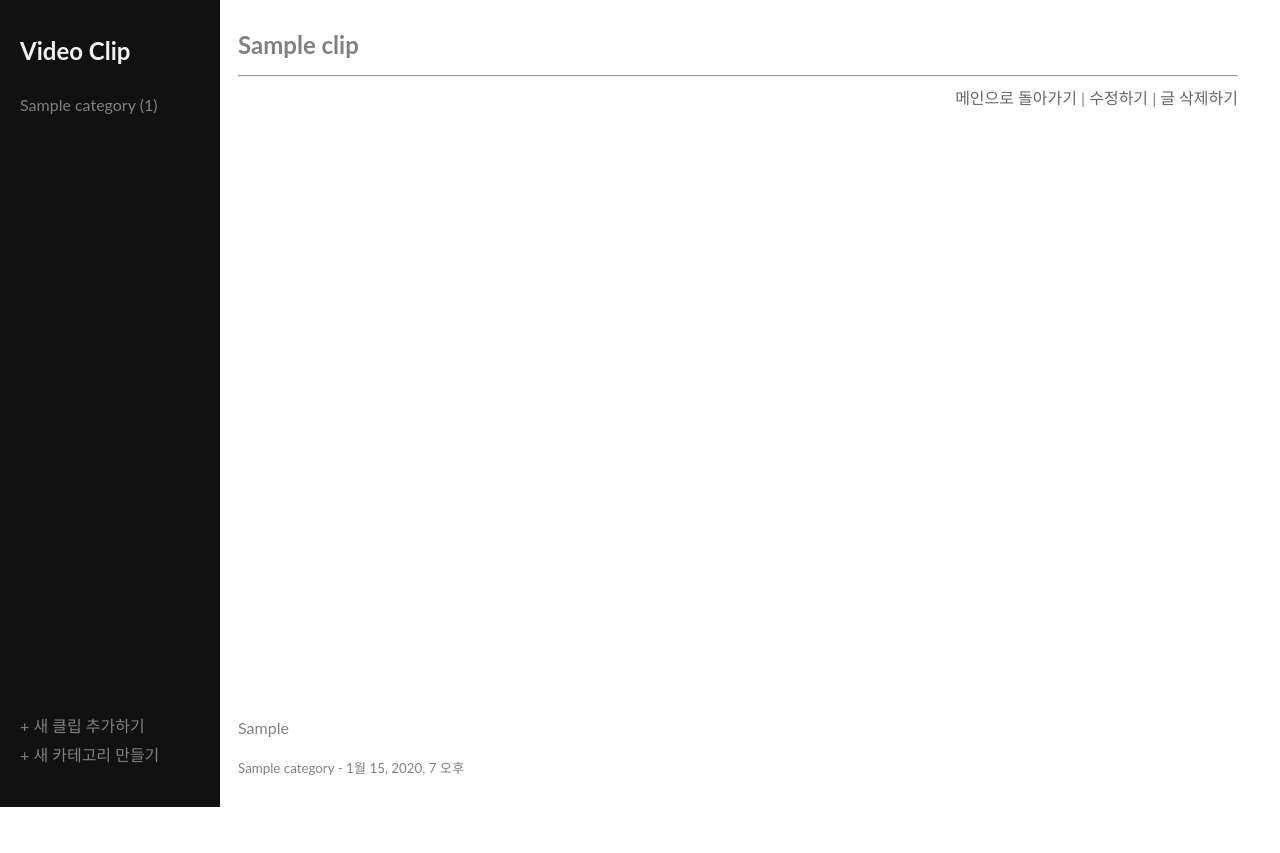
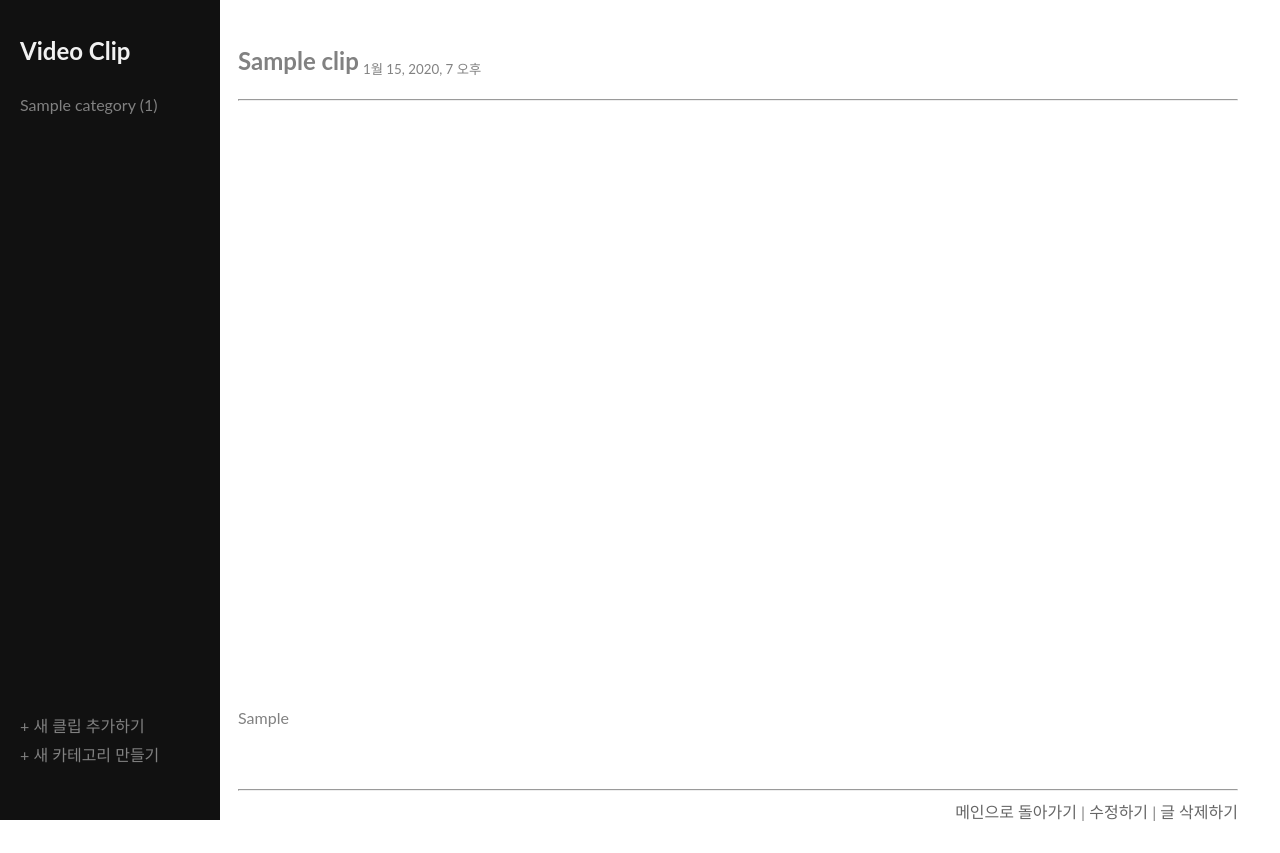
Before and after one commit to vivalavida20/video_clip, a Django app: page //1/detail/ in a window 1280 px wide. Before the commit the page ends 807 px from the top, so only its background shows below. Run offline with Django 3.2, Linux system fonts and the light colour scheme; tables that the repository leaves empty hold one stand-in row (values such as "Sample post").

Commit message:
카테고리 정리

```diff
--- a/video_clip/templates/video_clip/detail.html
+++ b/video_clip/templates/video_clip/detail.html
@@ -2,15 +2,17 @@
 
 {% block content %}
     <div class="container">
-        <h1>{{ clip.title }}</h1>
+        <h1 class="left">{{ clip.title }}</h1> <sub class="right"> {{ clip.created_at}}</sub>
+        <hr>
+
+        <iframe width="1000" height="580" src="{{ clip.video_url }}" frameborder="0" allowfullscreen></iframe>
+        <p>{{ clip.memo | linebreaks }}</p>
+        <br><br>
         <hr>
         <div class="detail_buttons">
             <a href="/">메인으로 돌아가기</a> |
             <a href="{% url "edit" pk=clip.pk %}">수정하기</a> |
             <a href="{% url "delete" pk=clip.pk %}">글 삭제하기</a>
         </div>
-        <iframe width="1000" height="580" src="{{ clip.video_url }}" frameborder="0" allowfullscreen></iframe>
-        <p>{{ clip.memo | linebreaks }}</p>
-        <p><sub>{{clip.category.name}} - {{ clip.created_at}}</sub></p>
     </div>
 {% endblock %}
--- a/video_clip/templates/video_clip/layout.html
+++ b/video_clip/templates/video_clip/layout.html
@@ -70,7 +70,7 @@ button {font-size:1rem;}
   .sidenav a {font-size: 18px;}
 }
 
-.category_detail h1 {
+h1.left {
     display: inline-block;
 }
 .container {
@@ -91,6 +91,8 @@ button {font-size:1rem;}
 .new a {
     line-height: 1.8rem;
 }
+/*.right {text-align: right;}*/
+.category_detail h1 {font-size:2.5rem;line-height:2.8rem;color:blue;display:inline-block;}
 </style>
 
 </head>
```
